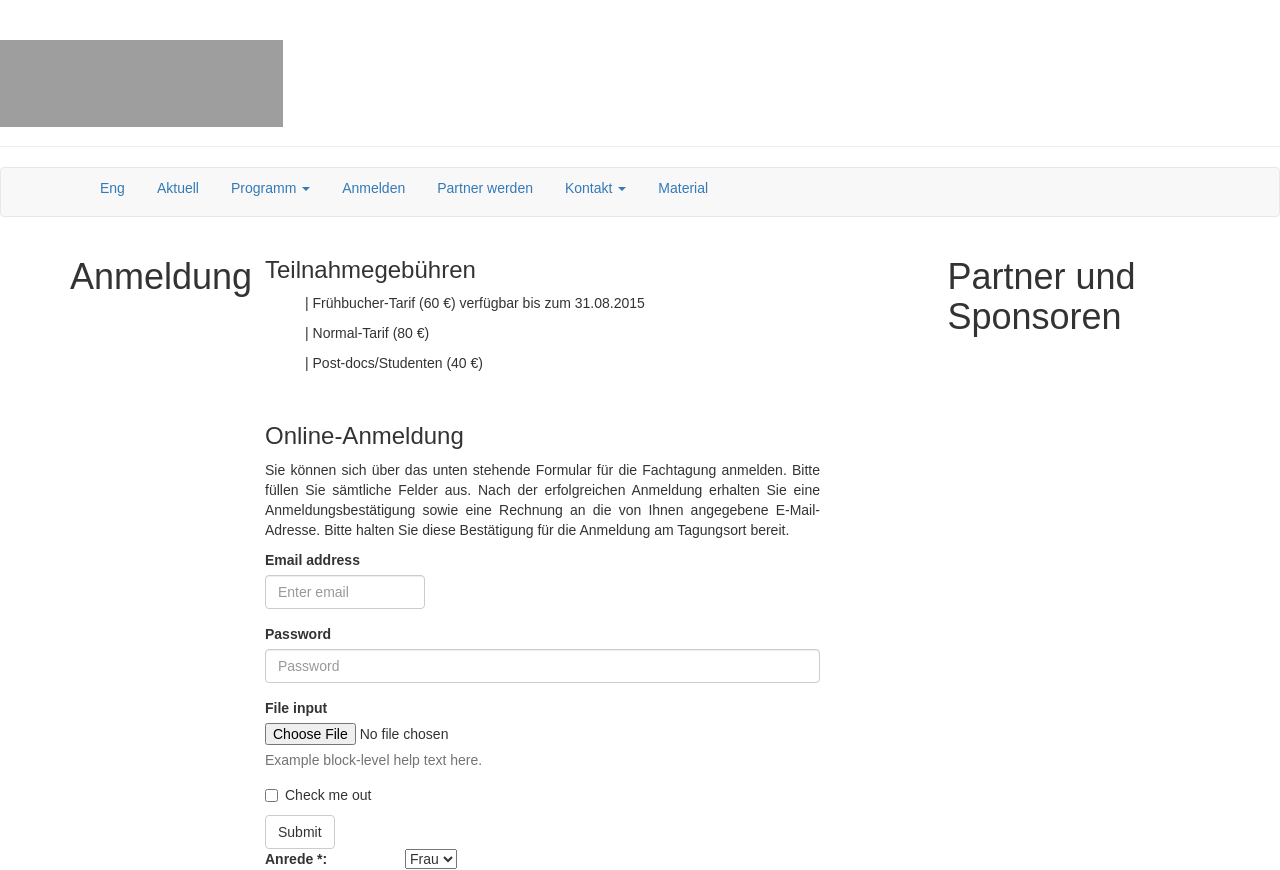
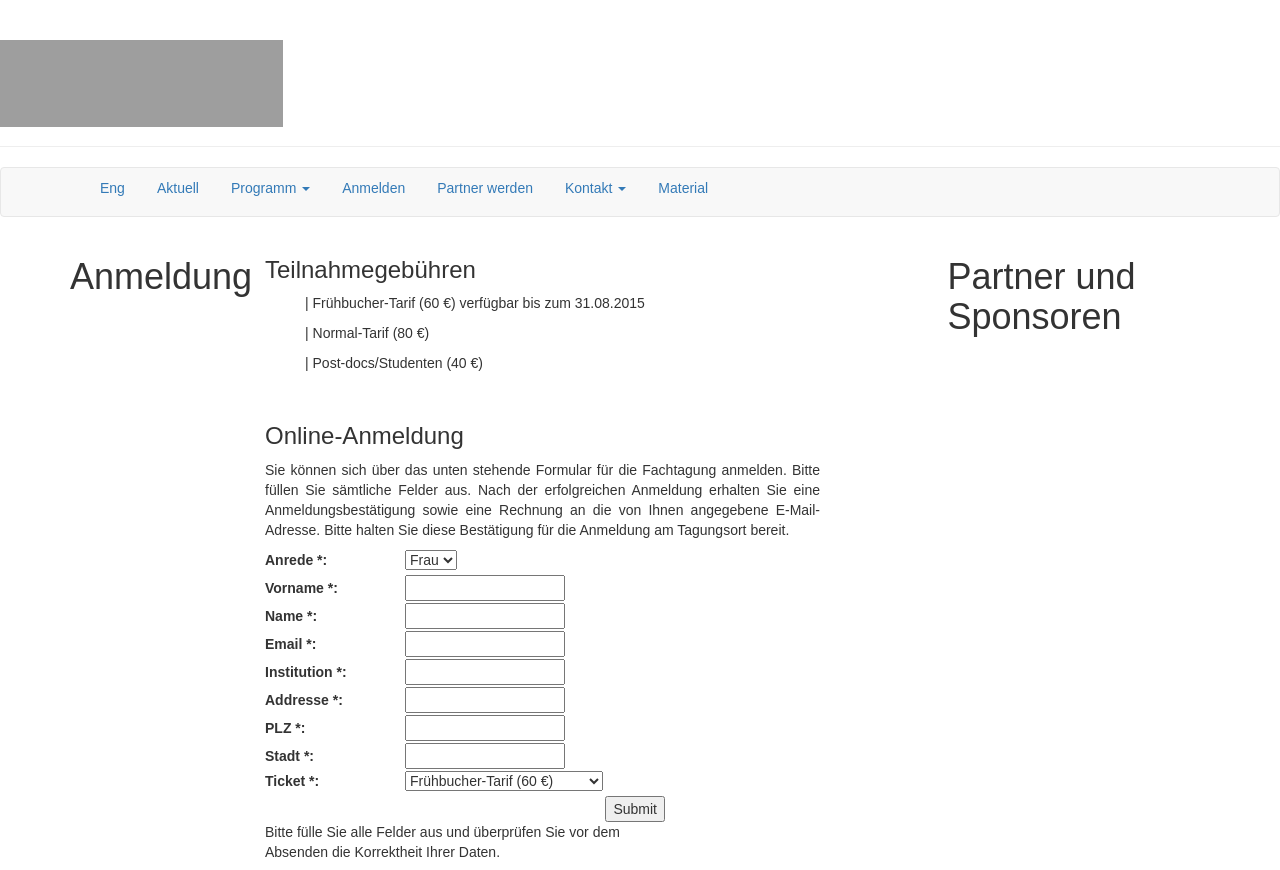
Before and after one commit to susedev/test, a Jekyll site: the page built from anmeldung.html, in a window 1280 px wide. Shown: the top 870 px of the page. Built offline with Jekyll 4.4.1, drawn with Linux system fonts in a browser that asks for light colours; nearby versions of some CDN libraries; grey boxes are pictures that could not be loaded.

Commit message:
Edit from JekyllCMS

```diff
--- a/anmeldung.html
+++ b/anmeldung.html
@@ -14,18 +14,6 @@ title: Anmeldung
 <h3>Online-Anmeldung</h3>
 
 <p style="text-align: justify;">Sie k&ouml;nnen sich &uuml;ber das unten stehende Formular f&uuml;r die Fachtagung anmelden. Bitte f&uuml;llen Sie s&auml;mtliche Felder aus. Nach der erfolgreichen Anmeldung erhalten Sie eine Anmeldungsbest&auml;tigung sowie eine Rechnung an die von Ihnen angegebene E-Mail-Adresse. Bitte halten Sie diese Best&auml;tigung f&uuml;r die Anmeldung am Tagungsort bereit.</p>
-
-<form>
-<div class="form-group"><label for="exampleInputEmail1">Email address</label> <input class="form-control" id="exampleInputEmail1" placeholder="Enter email" type="email" /></div>
-
-<div class="form-group"><label for="exampleInputPassword1">Password</label> <input class="form-control" id="exampleInputPassword1" placeholder="Password" type="password" /></div>
-
-<div class="form-group"><label for="exampleInputFile">File input</label> <input id="exampleInputFile" type="file" />
-<p class="help-block">Example block-level help text here.</p>
-</div>
-
-<div class="checkbox"><label><input type="checkbox" /> Check me out </label></div>
-<button class="btn btn-default" type="submit">Submit</button></form>
 <style type="text/css">body {font-family:Arial, Sans-Serif;}
 
             #container {width:400px; margin:0 left;}
@@ -62,3 +50,5 @@ title: Anmeldung
 <p>Bitte f&uuml;lle Sie alle Felder aus und &uuml;berpr&uuml;fen Sie vor dem Absenden die Korrektheit Ihrer Daten.</p>
 </form>
 </div>
+
+<p><iframe frameborder="0" height="500" marginheight="0" marginwidth="0" src="https://docs.google.com/forms/d/1scfboEYf2OYHUCPK9yXWsob6E7djgMD2yAPEDLlbSFw/viewform?embedded=true" width="760">Wird geladen...</iframe></p>
```
